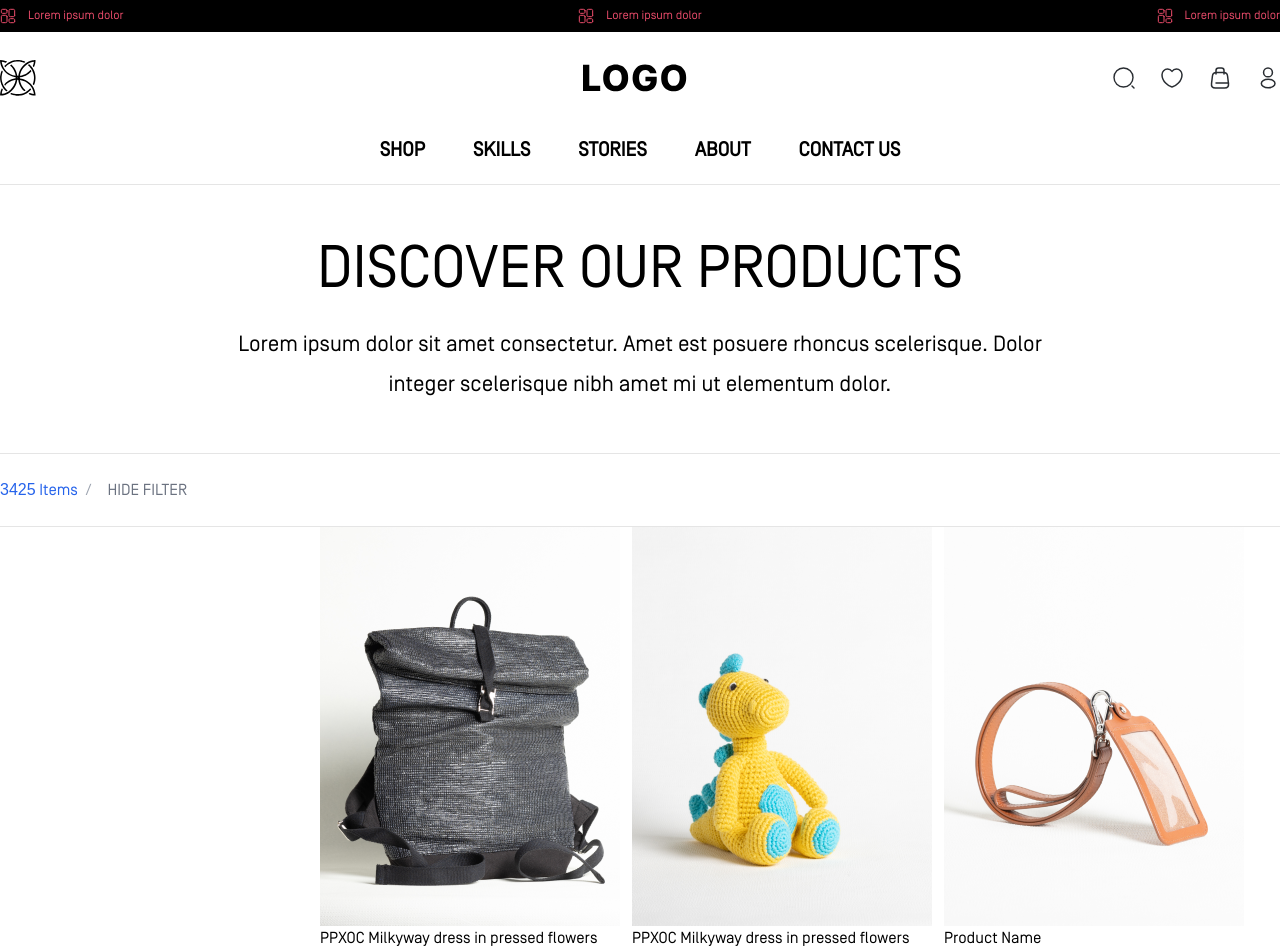
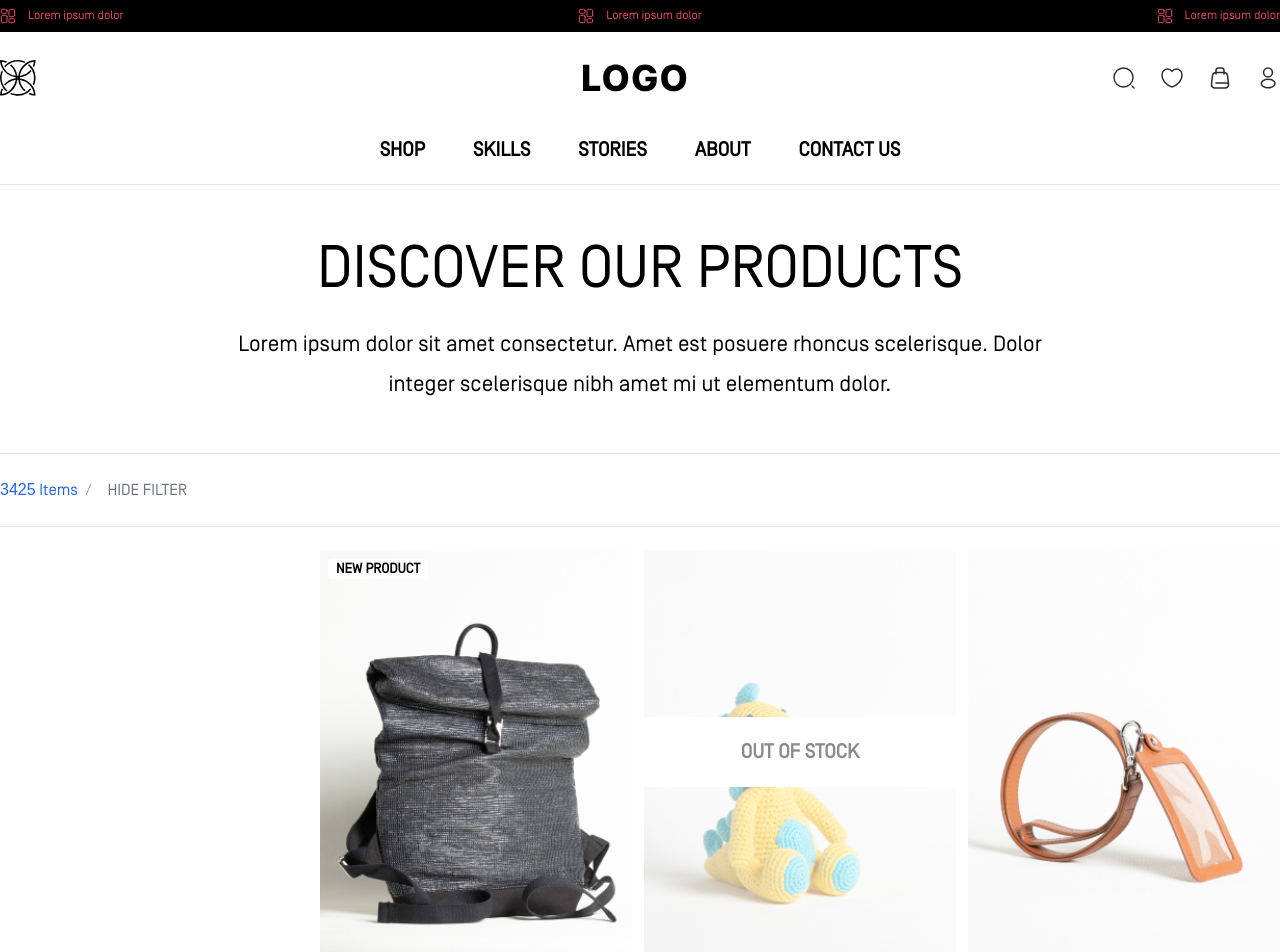
Before and after one commit to MahipatBriotechno/appscrip-briotechno-task, a Next.js app: page / in a window 1280 px wide. Shown: the top 952 px of the page. Built offline with nearby package versions, Linux system fonts and the light colour scheme; a web font is replaced by a local one.

Commit message:
product image done

```diff
--- a/src/app/components/productCard/index.tsx
+++ b/src/app/components/productCard/index.tsx
@@ -2,19 +2,49 @@ import Image from "next/image";
 import React from "react";
 
 interface ProductCardProps {
-  image: any;
-  title: any;
+  image: any; // Path to the image
+  title: string; // Product title
+  newProduct: boolean; // Whether the product is new
+  stock: number; // Stock quantity
 }
 
-const ProductCard: React.FC<ProductCardProps> = ({ image, title }) => {
+const ProductCard: React.FC<ProductCardProps> = ({
+  image,
+  title,
+  newProduct,
+  stock,
+}) => {
   return (
-    <div className="w-full">
-      <div>
-        <Image src={image} alt="" />
+    <div className="w-full group"> {/* 'group' is needed for nested hover effects */}
+      <div className={`mb-4 relative ${stock === 0 ? 'opacity-45' : 'opacity-100'}`}>
+        <div className="overflow-hidden relative">
+          <Image
+            src={image}
+            alt={title}
+            className="transition-transform duration-300 group-hover:scale-110" // Zoom effect on hover
+            layout="responsive"
+            width={300}
+            height={300}
+          />
+          {newProduct && (
+            <div className="text-sm font-bold absolute top-2 left-2 bg-white px-2 rounded">
+              NEW PRODUCT
+            </div>
+          )}
+          {stock === 0 && (
+            <div className="text-xl text-center font-bold absolute top-[40%] bg-white h-[70px] w-full flex justify-center items-center">
+              OUT OF STOCK
+            </div>
+          )}
+        </div>
       </div>
       <div>
-        <h4>{title}</h4>
-        <h6>Sign in or Create an account to see pricing</h6>
+        <h4 className="text-lg font-bold leading-5 line-clamp-1 mb-2">
+          {title}
+        </h4>
+        <h6 className="text-gray-600 text-sm font-normal">
+          Sign in or Create an account to see pricing
+        </h6>
       </div>
     </div>
   );
--- a/src/app/pages/home/index.tsx
+++ b/src/app/pages/home/index.tsx
@@ -8,15 +8,15 @@ import product3 from "../../assets/products/product3.png";
 
 const Home = () => {
   const products = [
-    { image: product1, title: "PPXOC Milkyway dress in pressed flowers" },
-    { image: product2, title: "PPXOC Milkyway dress in pressed flowers" },
-    { image: product3, title: "Product Name" },
-    { image: product1, title: "PPXOC Milkyway dress in pressed flowers" },
-    { image: product2, title: "PPXOC Milkyway dress in pressed flowers" },
-    { image: product3, title: "Product Name" },
-    { image: product1, title: "PPXOC Milkyway dress in pressed flowers" },
-    { image: product2, title: "PPXOC Milkyway dress in pressed flowers" },
-    { image: product3, title: "Product Name" },
+    { image: product1, title: "PPXOC Milkyway dress in pressed flowers", newProduct: true, stock: 3 },
+    { image: product2, title: "PPXOC Milkyway dress in pressed flowers", newProduct: false, stock: 0 },
+    { image: product3, title: "Product Name", newProduct: false, stock: 3 },
+    { image: product1, title: "PPXOC Milkyway dress in pressed flowers", newProduct: false, stock: 3  },
+    { image: product2, title: "PPXOC Milkyway dress in pressed flowers", newProduct: false, stock: 3  },
+    { image: product3, title: "Product Name", newProduct: false, stock: 3  },
+    { image: product1, title: "PPXOC Milkyway dress in pressed flowers", newProduct: false, stock: 3  },
+    { image: product2, title: "PPXOC Milkyway dress in pressed flowers", newProduct: false, stock: 3  },
+    { image: product3, title: "Product Name", newProduct: false, stock: 3  },
   ];
   return (
     <div>
@@ -32,7 +32,7 @@ const Home = () => {
       </div>
       {/* Header Filter  */}
       <Container>
-        <div className="border-t-[1px] border-b-[1px] border-[#E5E5E5] py-6">
+        <div className="border-t-[1px] border-b-[1px] border-[#E5E5E5] py-6 mb-6">
           <HeaderFilter
             items={[
               { label: "3425 Items", href: "" },
@@ -47,7 +47,7 @@ const Home = () => {
           <div className="w-[300px]"></div>
           <div className=" grid grid-cols-3 gap-x-3 gap-y-6">
             {products.map((db) => (
-              <ProductCard image={db.image} title={db.title} />
+              <ProductCard image={db.image} title={db.title} newProduct={db.newProduct} stock={db.stock}  />
             ))}
           </div>
         </div>
```
